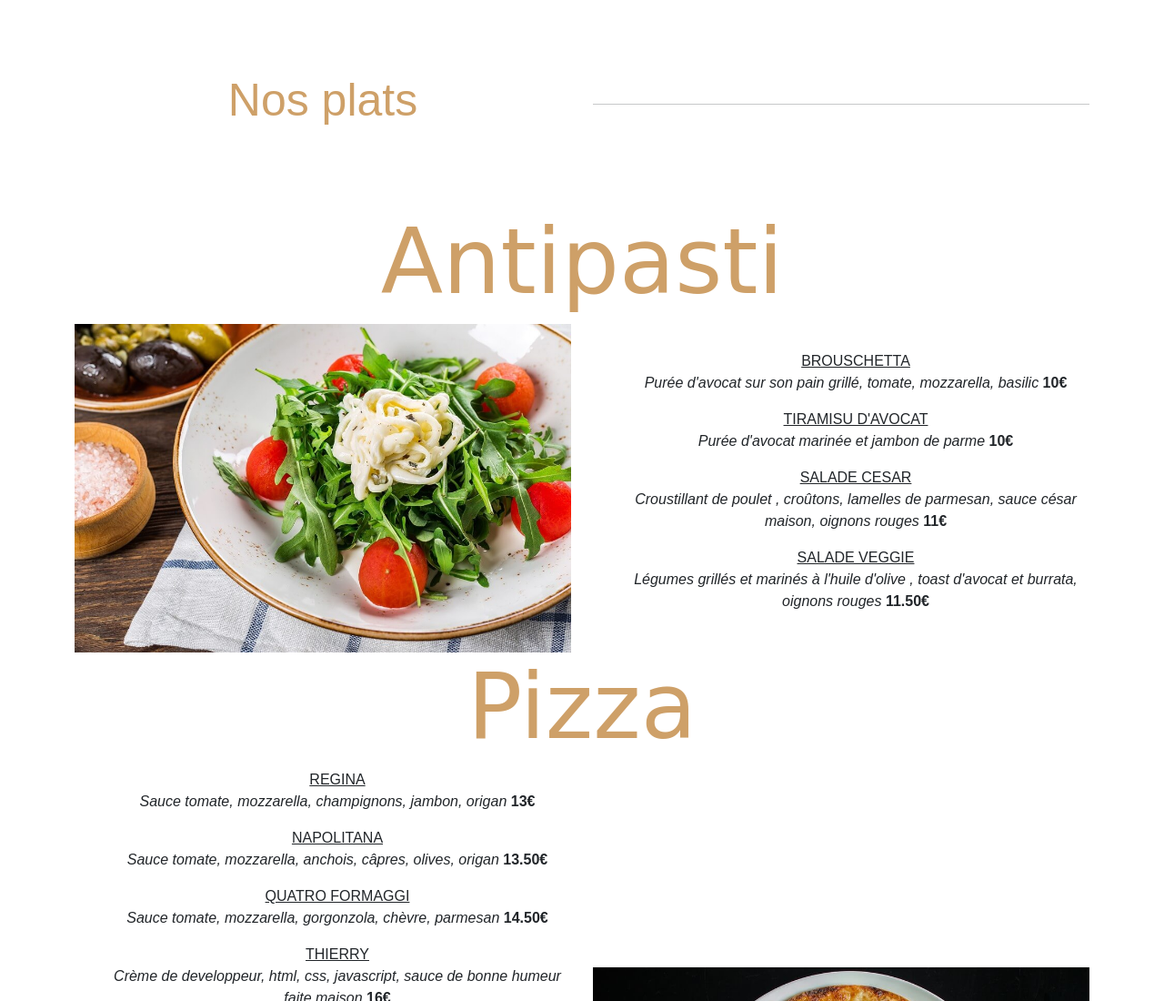
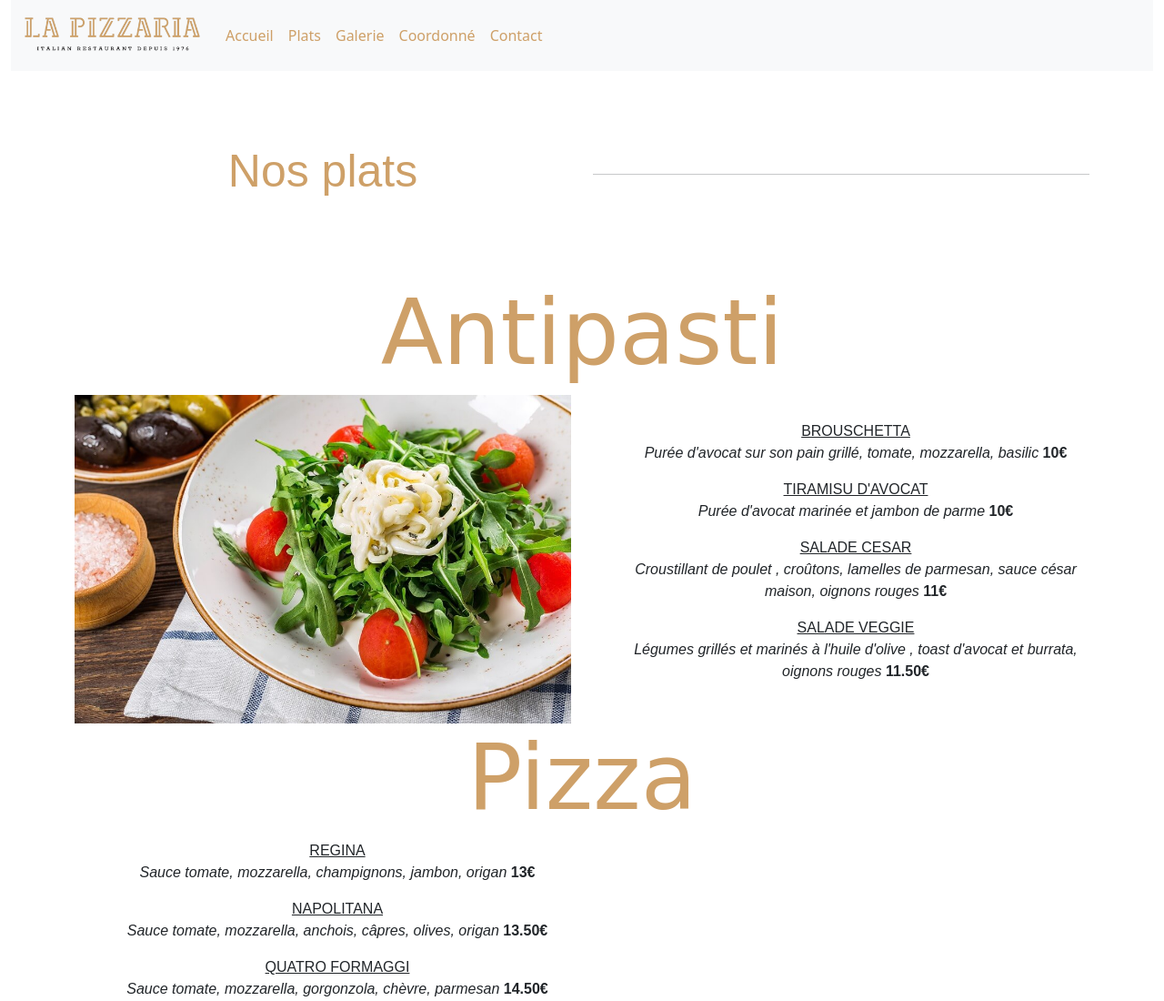
Before and after one commit to johnnydwtt/pizzariaResponsive, a plain HTML site: page index.html in a window 1280 px wide. Shown: the top 1100 px of the page at 91% size. Drawn offline with Linux system fonts and the light colour scheme; a web font is replaced by a local one.

Commit message:
ajout de la nav

```diff
--- a/index.html
+++ b/index.html
@@ -15,6 +15,42 @@
 </head>
 
 <body>
+     <!-- début header Lucas  -->
+     <header>
+        <div class="container-fluid">
+            <!-- Début Nav Barre Lucas  -->
+            <nav class="navbar navbar-expand-lg navbar-light bg-light">
+                <div class="container-fluid">
+                    <button class="navbar-toggler" type="button" data-bs-toggle="collapse" data-bs-target="#navbarNav"
+                        aria-controls="navbarNav" aria-expanded="false" aria-label="Toggle navigation"
+                        style="color: #CEA068;">
+                        <span class="navbar-toggler-icon"></span>
+                    </button>
+                    <a class="navbar-brand" href="#"><img class="" src="assets/img/logo.png" alt="logo" width="200"></a>
+                    <div class="collapse navbar-collapse" id="navbarNav">
+                        <ul class="navbar-nav ">
+                            <li class="nav-item">
+                                <a class="nav-link active" href="#accueil"><span
+                                        style="color: #CEA068;">Accueil</span></a>
+                            </li>
+                            <li class="nav-item">
+                                <a class="nav-link" href="#menu"><span style="color: #CEA068;">Plats</span></a>
+                            </li>
+                            <li class="nav-item">
+                                <a class="nav-link" href="#galery"><span style="color: #CEA068;">Galerie</span></a>
+                            </li>
+                            <li class="nav-item">
+                                <a class="nav-link" href="#location"><span style="color: #CEA068;">Coordonné</span></a>
+                            </li>
+                            <li class="nav-item">
+                                <a class="nav-link" href="#contact"><span style="color: #CEA068;">Contact</span></a>
+                            </li>
+                        </ul>
+                    </div>
+                </div>
+            </nav>
+            <!-- Fin de Nav barre Lucas -->
+        </header>
     <div class="separation"></div>
     <!--DEBUT DE LA SECTION NOS ENTREES-->
     <section id="menu">
```
